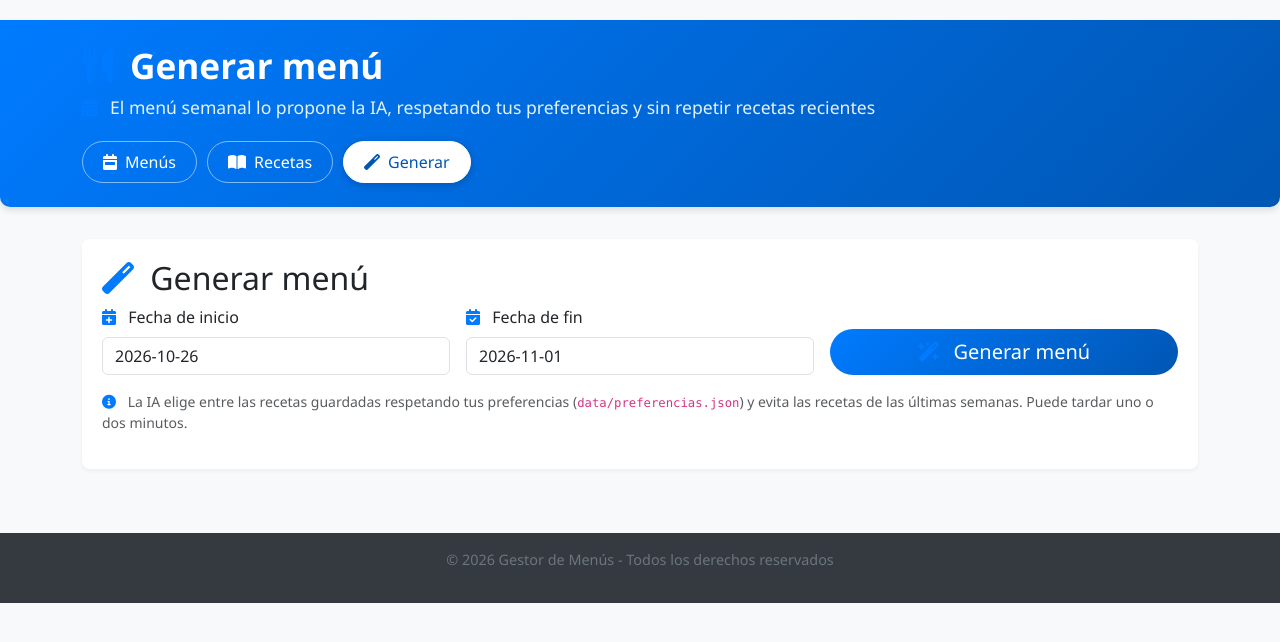
After one commit to Andorreta/home-cooking, a Flask app: page /generar in a window 1280 px wide. The commit adds this page. Shown: the top 642 px of the page. Run offline with Flask 3, Linux system fonts and the light colour scheme.

Commit message:
Nueva página Generar: menú propuesto por IA (Strata) con preferencias y anti-repetición

````diff
--- a/app.py
+++ b/app.py
@@ -4,14 +4,109 @@ import json
 import os
 import glob
 import re
+import urllib.request
+import urllib.error
 
 # Paleta de colores para distinguir menús en el calendario
 MENU_COLORS = ['#4e79a7', '#e15759', '#59a14f', '#f28e2b', '#b07aa1', '#76b7b2', '#edc948', '#ff9da7']
+
+DIAS_SEMANA = ['Lunes', 'Martes', 'Miércoles', 'Jueves', 'Viernes', 'Sábado', 'Domingo']
 
 app = Flask(__name__)
 
 # Ruta a los archivos JSON
 DATA_DIR = 'data'
+
+def load_llm_config():
+    """Config del LLM (Strata, API compatible OpenAI): config_local.json o variables de entorno."""
+    cfg = {
+        'url': os.environ.get('STRATA_URL', 'http://192.168.1.12:9931'),
+        'api_key': os.environ.get('STRATA_API_KEY', ''),
+        'model': os.environ.get('STRATA_MODEL', ''),
+    }
+    if os.path.exists('config_local.json'):
+        try:
+            with open('config_local.json', 'r', encoding='utf-8') as f:
+                local = json.load(f)
+            cfg['url'] = local.get('strata_url', cfg['url'])
+            cfg['api_key'] = local.get('strata_api_key', cfg['api_key'])
+            cfg['model'] = local.get('strata_model', cfg['model'])
+        except Exception as e:
+            print(f"Error leyendo config_local.json: {e}")
+    return cfg
+
+def load_preferencias():
+    """Preferencias y restricciones del usuario para el prompt de generación."""
+    defaults = {
+        'restricciones': [],
+        'platos_habituales': [],
+        'evitar_repetir_de_semanas': 4,
+    }
+    path = os.path.join(DATA_DIR, 'preferencias.json')
+    if os.path.exists(path):
+        try:
+            with open(path, 'r', encoding='utf-8') as f:
+                prefs = json.load(f)
+            defaults.update(prefs)
+        except Exception as e:
+            print(f"Error leyendo preferencias.json: {e}")
+    return defaults
+
+# Utensilios que NO se permiten (el usuario solo tiene una cazuela, una sartén y un microondas con grill)
+UTENSILIOS_PERMITIDOS = ('cazuela', 'sartén', 'sarten', 'microondas', 'cuchillo', 'varillas', 'tupper', 'recipiente', 'plato apto')
+
+def utensilios_compatibles(receta):
+    """True si la receta se puede hacer solo con cazuela, sartén y microondas con grill."""
+    for u in receta.get('utensilios', []):
+        u_low = u.lower()
+        if not any(p in u_low for p in UTENSILIOS_PERMITIDOS):
+            return False
+    return True
+
+def get_recetas_usadas_recently(menus_data, fecha_inicio, semanas):
+    """Ids de recetas usadas en menús que empezaron dentro de las últimas `semanas`."""
+    usados = set()
+    try:
+        limite = datetime.strptime(fecha_inicio, '%Y-%m-%d') - timedelta(weeks=semanas)
+    except ValueError:
+        return usados
+    for name, menu in menus_data.items():
+        d_ini, d_fin = get_menu_range(name, menu)
+        if d_ini and limite <= d_ini < datetime.strptime(fecha_inicio, '%Y-%m-%d'):
+            for dia in menu.get('dias', []):
+                for clave in ('id_comida', 'id_cena'):
+                    rid = dia.get(clave)
+                    if rid and rid != 'sobras':
+                        usados.add(rid)
+    return usados
+
+def call_llm(cfg, messages, max_tokens=2500, temperature=0.8):
+    """Llamada a /v1/chat/completions (Strata/llama.cpp). Devuelve el content del asistente."""
+    body = json.dumps({
+        'model': cfg['model'],
+        'messages': messages,
+        'max_tokens': max_tokens,
+        'temperature': temperature,
+    }).encode('utf-8')
+    req = urllib.request.Request(
+        cfg['url'].rstrip('/') + '/v1/chat/completions',
+        data=body,
+        headers={'Content-Type': 'application/json', 'Authorization': f"Bearer {cfg['api_key']}"},
+    )
+    with urllib.request.urlopen(req, timeout=240) as resp:
+        data = json.load(resp)
+    choice = (data.get('choices') or [{}])[0]
+    content = (choice.get('message') or {}).get('content')
+    if not content:
+        raise ValueError("El modelo no devolvió contenido (¿max_tokens agotado por el razonamiento?)")
+    return content
+
+def parse_llm_json(text):
+    """Extrae el JSON de la respuesta, tolerando cercas ```json ... ``` o texto alrededor."""
+    match = re.search(r'\{.*\}', text, re.DOTALL)
+    if not match:
+        raise ValueError('La respuesta no contiene JSON')
+    return json.loads(match.group(0))
 
 def parse_quantity(qty_str):
     """Parsea una cantidad de ingrediente"""
@@ -170,6 +265,11 @@ def index():
 def recetas():
     return render_template('recetas.html')
 
+# Ruta de la vista de generación de menús
+@app.route('/generar')
+def generar():
+    return render_template('generar.html')
+
 def get_menu_range(menu_name, menu):
     """Devuelve (fecha_inicio, fecha_fin) del menú.
     Usa los campos explícitos del JSON y, si no existen, los deriva
@@ -263,6 +363,130 @@ def get_recetas():
     resultado.sort(key=lambda r: r['nombre'].lower())
     return jsonify(resultado)
 
+# Ruta para generar un menú con el LLM (Strata) y guardarlo
+@app.route('/api/generar', methods=['POST'])
+def api_generar():
+    datos = request.get_json(silent=True) or {}
+    fecha_inicio = datos.get('fecha_inicio', '')
+    fecha_fin = datos.get('fecha_fin', '')
+
+    try:
+        d_ini = datetime.strptime(fecha_inicio, '%Y-%m-%d')
+        d_fin = datetime.strptime(fecha_fin, '%Y-%m-%d')
+    except ValueError:
+        return jsonify({'error': 'Fechas inválidas (formato AAAA-MM-DD)'}), 400
+    n_dias = (d_fin - d_ini).days + 1
+    if not (1 <= n_dias <= 14):
+        return jsonify({'error': 'El rango debe ser de 1 a 14 días'}), 400
+
+    cfg = load_llm_config()
+    if not cfg['api_key'] or not cfg['model']:
+        return jsonify({'error': 'Falta la configuración del LLM (config_local.json: strata_api_key/strata_model)'}), 500
+
+    recetas_data = load_json_files(os.path.join(DATA_DIR, 'recetas'))
+    catalogo = {
+        rid: r.get('nombre', rid)
+        for rid, r in recetas_data.items()
+        if utensilios_compatibles(r)
+    }
+    if len(catalogo) < n_dias:
+        return jsonify({'error': f'No hay suficientes recetas compatibles con tus utensilios ({len(catalogo)})'}), 400
+
+    prefs = load_preferencias()
+    menus_data = load_json_files(os.path.join(DATA_DIR, 'menus'))
+    usados = get_recetas_usadas_recently(menus_data, fecha_inicio, prefs.get('evitar_repetir_de_semanas', 4))
+
+    rango_dias = ', '.join(DIAS_SEMANA[(d_ini + timedelta(days=i)).weekday()] for i in range(n_dias))
+    catalogo_txt = '\n'.join(f'{rid}: {nombre}' for rid, nombre in sorted(catalogo.items(), key=lambda x: x[1].lower()))
+    habituales_txt = ', '.join(prefs.get('platos_habituales', [])) or '(sin lista)'
+    usados_txt = ', '.join(f'{rid} ({catalogo.get(rid, "?")})' for rid in sorted(usados)) or '(ninguna)'
+
+    system = ('Eres el planificador de comidas de un usuario con hipersensibilidad sensorial (autismo). '
+              'Respetas estrictamente sus restricciones. Respondes SOLO con JSON válido, sin explicaciones ni cercas de código.')
+    user_prompt = f"""Genera un menú de {n_dias} días, del {fecha_inicio} al {fecha_fin} (días: {rango_dias}).
+
+RESTRICCIONES OBLIGATORIAS:
+{chr(10).join('- ' + r for r in prefs.get('restricciones', []))}
+
+CATÁLOGO DE RECETAS DISPONIBLES (ya filtradas por utensilios; elige SOLO ids exactos de esta lista; id: nombre):
+{catalogo_txt}
+
+PLATOS QUE SUELE COMER (referencia de sus gustos; si existe una receta parecida en el catálogo, priorízala; si un plato de esta lista incumple las restricciones, IGNÓRALO):
+{habituales_txt}
+
+RECETAS YA USADAS EN LAS ÚLTIMAS {prefs.get('evitar_repetir_de_semanas', 4)} SEMANAS (procura NO repetir estas):
+{usados_txt}
+
+REGLAS DE COMPOSICIÓN:
+- {n_dias} elementos en "dias", en orden: {rango_dias}.
+- Cada día: "comida" (plato principal) y "cena" (más ligero), con ids del catálogo.
+- No repetir la misma receta en toda la semana.
+- Variar el tipo de plato entre días (no pasta dos días seguidos, por ejemplo).
+
+DEVUELVE EXACTAMENTE este JSON:
+{{"titulo": "título corto y descriptivo del menú", "dias": [{{"comida": "<id>", "cena": "<id>"}}{', ...' if n_dias > 1 else ''}]}}"""
+
+    messages = [{'role': 'system', 'content': system}, {'role': 'user', 'content': user_prompt}]
+
+    error_anterior = None
+    for intento in range(2):
+        try:
+            contenido = call_llm(cfg, messages)
+            generado = parse_llm_json(contenido)
+        except (urllib.error.URLError, urllib.error.HTTPError) as e:
+            return jsonify({'error': f'No se pudo contactar con el LLM ({cfg["url"]}): {e}'}), 502
+        except (ValueError, json.JSONDecodeError) as e:
+            error_anterior = f'JSON inválido: {e}'
+            messages.append({'role': 'user', 'content': f'Error: {error_anterior}. Repite la respuesta SOLO con el JSON correcto.'})
+            continue
+
+        dias = generado.get('dias', [])
+        problemas = []
+        if len(dias) != n_dias:
+            problemas.append(f'se esperaban {n_dias} días y vienen {len(dias)}')
+        ids_del_menu = []
+        for i, dia in enumerate(dias):
+            for clave in ('comida', 'cena'):
+                rid = str(dia.get(clave, ''))
+                if rid not in catalogo:
+                    problemas.append(f'día {i + 1}: id "{rid}" no está en el catálogo')
+                else:
+                    ids_del_menu.append(rid)
+        if len(set(ids_del_menu)) != len(ids_del_menu):
+            problemas.append('hay recetas repetidas en el menú')
+        if problemas:
+            error_anterior = '; '.join(problemas)
+            messages.append({'role': 'user', 'content': 'Error en tu JSON: ' + error_anterior + '. Repite SOLO el JSON corrigiéndolo, usando ids exactos del catálogo.'})
+            continue
+
+        menu = {
+            'titulo': generado.get('titulo') or f'Semana {d_ini.strftime("%d %b")} - {d_fin.strftime("%d %b %Y")}',
+            'fecha_inicio': fecha_inicio,
+            'fecha_fin': fecha_fin,
+            'dias': [
+                {
+                    'dia': DIAS_SEMANA[(d_ini + timedelta(days=i)).weekday()],
+                    'comida': catalogo[dia['comida']],
+                    'id_comida': dia['comida'],
+                    'cena': catalogo[dia['cena']],
+                    'id_cena': dia['cena'],
+                }
+                for i, dia in enumerate(dias)
+            ],
+        }
+
+        os.makedirs(os.path.join(DATA_DIR, 'menus'), exist_ok=True)
+        archivo = f'semana_{d_ini.strftime("%Y%m%d")}.json'
+        ruta = os.path.join(DATA_DIR, 'menus', archivo)
+        existente = os.path.exists(ruta)
+        with open(ruta, 'w', encoding='utf-8') as f:
+            json.dump(menu, f, ensure_ascii=False, indent=2)
+            f.write('\n')
+
+        return jsonify({'ok': True, 'archivo': archivo, 'sobrescrito': existente, 'menu': menu})
+
+    return jsonify({'error': f'El modelo generó un menú inválido tras 2 intentos: {error_anterior}'}), 502
+
 if __name__ == '__main__':
     # Crear directorios de datos si no existen
     os.makedirs(os.path.join(DATA_DIR, 'menus'), exist_ok=True)
--- a/templates/base.html
+++ b/templates/base.html
@@ -166,6 +166,7 @@
             <nav class="view-nav">
                 <a href="/" class="view-tab {% if request.path == '/' %}active{% endif %}"><i class="fas fa-calendar-week"></i> Menús</a>
                 <a href="/recetas" class="view-tab {% if request.path == '/recetas' %}active{% endif %}"><i class="fas fa-book-open"></i> Recetas</a>
+                <a href="/generar" class="view-tab {% if request.path == '/generar' %}active{% endif %}"><i class="fas fa-magic"></i> Generar</a>
             </nav>
         </div>
     </div>
--- /dev/null
+++ b/templates/generar.html
@@ -0,0 +1,136 @@
+{% extends "base.html" %}
+
+{% block title %}Generar menú{% endblock %}
+
+{% block header_title %}Generar menú{% endblock %}
+
+{% block header_subtitle %}El menú semanal lo propone la IA, respetando tus preferencias y sin repetir recetas recientes{% endblock %}
+
+{% block content %}
+<link rel="stylesheet" href="/static/vendor/flatpickr.min.css">
+<div class="row">
+    <div class="col-md-12">
+        <div class="menu-card">
+            <h2><i class="fas fa-magic"></i> Generar menú</h2>
+
+            <div class="row g-3 align-items-end mb-3">
+                <div class="col-md-4">
+                    <label class="form-label"><i class="fas fa-calendar-plus"></i> Fecha de inicio</label>
+                    <input type="text" id="fecha-inicio" class="form-control" readonly>
+                </div>
+                <div class="col-md-4">
+                    <label class="form-label"><i class="fas fa-calendar-check"></i> Fecha de fin</label>
+                    <input type="text" id="fecha-fin" class="form-control" readonly>
+                </div>
+                <div class="col-md-4">
+                    <button class="btn btn-primary btn-lg w-100" id="generarBtn" type="button" onclick="generarMenu()">
+                        <i class="fas fa-wand-magic-sparkles"></i> Generar menú
+                    </button>
+                </div>
+            </div>
+
+            <p class="text-muted small">
+                <i class="fas fa-info-circle"></i>
+                La IA elige entre las recetas guardadas respetando tus preferencias
+                (<code>data/preferencias.json</code>) y evita las recetas de las últimas semanas.
+                Puede tardar uno o dos minutos.
+            </p>
+
+            <div id="generar-estado"></div>
+            <div id="generar-resultado"></div>
+        </div>
+    </div>
+</div>
+{% endblock %}
+
+{% block scripts %}
+<script src="/static/vendor/flatpickr.min.js"></script>
+<script src="/static/vendor/flatpickr-es.js"></script>
+<script>
+    let fpInicio = null, fpFin = null;
+
+    function isoDate(d) {
+        const m = String(d.getMonth() + 1).padStart(2, '0');
+        const day = String(d.getDate()).padStart(2, '0');
+        return d.getFullYear() + '-' + m + '-' + day;
+    }
+
+    $(document).ready(function() {
+        flatpickr.localize(flatpickr.l10ns.es);
+        // Por defecto: del lunes próximo al domingo siguiente
+        const hoy = new Date();
+        const lunes = new Date(hoy);
+        lunes.setDate(hoy.getDate() + ((8 - hoy.getDay()) % 7 || 7));
+        const domingo = new Date(lunes);
+        domingo.setDate(lunes.getDate() + 6);
+
+        fpInicio = flatpickr('#fecha-inicio', {
+            dateFormat: 'Y-m-d', defaultDate: lunes,
+            onChange: function(selected) {
+                if (selected.length && fpFin) {
+                    const fin = fpFin.selectedDates[0];
+                    if (!fin || fin < selected[0]) {
+                        fpFin.setDate(new Date(selected[0].getTime() + 6 * 86400000), true);
+                    }
+                }
+            }
+        });
+        fpFin = flatpickr('#fecha-fin', { dateFormat: 'Y-m-d', defaultDate: domingo });
+    });
+
+    function setEstado(html) {
+        $('#generar-estado').html(html);
+    }
+
+    function generarMenu() {
+        const ini = $('#fecha-inicio').val();
+        const fin = $('#fecha-fin').val();
+        if (!ini || !fin) {
+            setEstado('<div class="alert alert-warning"><i class="fas fa-exclamation-circle"></i> Indique fecha de inicio y de fin.</div>');
+            return;
+        }
+        $('#generarBtn').prop('disabled', true).html('<i class="fas fa-spinner fa-spin"></i> Generando...');
+        $('#generar-resultado').empty();
+        setEstado('<div class="alert alert-info"><i class="fas fa-spinner fa-spin"></i> Consultando la IA... puede tardar uno o dos minutos.</div>');
+
+        $.ajax({
+            url: '/api/generar',
+            method: 'POST',
+            contentType: 'application/json',
+            timeout: 300000,
+            data: JSON.stringify({ fecha_inicio: ini, fecha_fin: fin })
+        })
+        .done(function(data) {
+            setEstado('');
+            renderResultado(data);
+        })
+        .fail(function(xhr) {
+            let msg = 'Error al generar el menú.';
+            if (xhr.responseJSON && xhr.responseJSON.error) msg = xhr.responseJSON.error;
+            setEstado('<div class="alert alert-danger"><i class="fas fa-exclamation-triangle"></i> ' + msg + '</div>');
+        })
+        .always(function() {
+            $('#generarBtn').prop('disabled', false).html('<i class="fas fa-wand-magic-sparkles"></i> Generar menú');
+        });
+    }
+
+    function renderResultado(data) {
+        const menu = data.menu;
+        let html = '<div class="alert alert-success"><i class="fas fa-check-circle"></i> ' +
+                   'Guardado en <code>data/menus/' + data.archivo + '</code>' +
+                   (data.sobrescrito ? ' (ha sobrescrito un menú existente)' : '') +
+                   ' &mdash; <a href="/">ver en la vista de Menús</a></div>';
+        html += '<div class="recipe-detail">';
+        html += '<h3><i class="fas fa-calendar-alt"></i> ' + menu.titulo + '</h3>';
+        menu.dias.forEach(function(d) {
+            html += '<div class="day-card">';
+            html += '<h4><i class="fas fa-calendar-day"></i> ' + d.dia + '</h4>';
+            html += '<div class="meal-title"><i class="fas fa-utensil-spoon"></i> Comida: ' + d.comida + '</div>';
+            html += '<div class="meal-title"><i class="fas fa-moon"></i> Cena: ' + d.cena + '</div>';
+            html += '</div>';
+        });
+        html += '</div>';
+        $('#generar-resultado').html(html);
+    }
+</script>
+{% endblock %}
````
Also changed, not shown: 2 other files.
